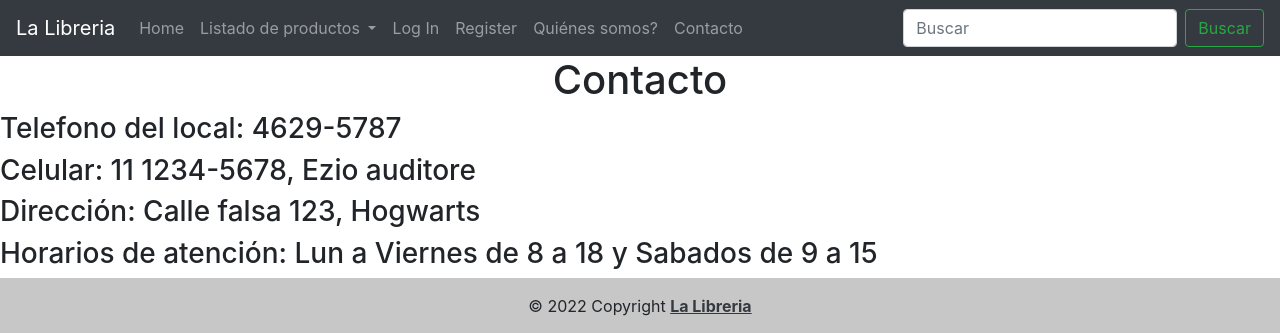
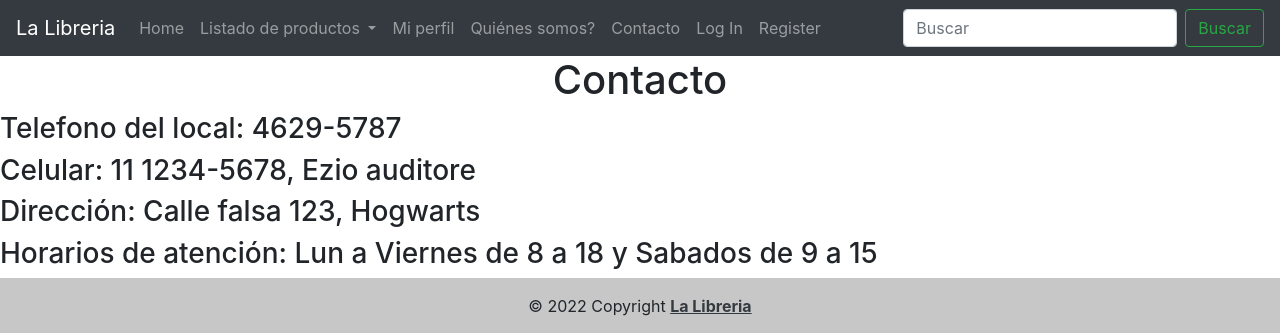
Before and after one commit to nachobugallo/Entrega1Bugallo, a Django app: page /contacto/ in a window 1280 px wide. Shown: the top 333 px of the page. Run offline with Django 4.2, Linux system fonts and the light colour scheme.

Commit message:
navbar updt

```diff
--- a/Nucleo/Proyecto/urls.py
+++ b/Nucleo/Proyecto/urls.py
@@ -31,7 +31,7 @@ urlpatterns = [
     path('users/login/', login_request, name = 'login'),
     path('users/register/', register, name='register'),
     path('users/logout/', LogoutView.as_view(template_name  = 'users/logout.html'), name = 'logout'),
-    path('users/my_profile', my_profile, name = 'my_profile'),
+    path('users/my_profile/', my_profile, name = 'my_profile'),
     path('about/', quienes_somos, name = 'quienes_somos'),
     path('productos/create-prod/', create_product, name="createprod"),
     path('productos/delete_product/<int:pk>/', delete_product, name="delete_product"),
--- a/Nucleo/templates/base.html
+++ b/Nucleo/templates/base.html
@@ -33,6 +33,15 @@
           <div class="dropdown-menu">
             <a class="dropdown-item" href="/productos/lista-prod/">Bookshelf</a>
 
+        <li class="nav-item">
+          <a class="nav-link" href="/users/my_profile/">Mi perfil</a>
+        </li>
+        <li class="nav-item">
+          <a class="nav-link" href="/about/">Quiénes somos?</a>
+        </li>
+        <li class="nav-item">
+          <a class="nav-link" href="/contacto/">Contacto</a>
+        </li>
         {%if request.user.is_authenticated %}
         <li class="nav-item">
           <a class="nav-link" href="/users/logout/">Logout</a>
@@ -45,13 +54,6 @@
             <a class="nav-link" href="/users/register/">Register</a>
         </li>
         {%endif%}
-        <li class="nav-item">
-          <a class="nav-link" href="/about/">Quiénes somos?</a>
-        </li>
-        <li class="nav-item">
-          <a class="nav-link" href="/contacto/">Contacto</a>
-        </li>
-
 
       </ul>
       <form class="form-inline my-2 my-lg-0" action="/productos/search-prod/" method="GET">
--- a/Nucleo/users/views.py
+++ b/Nucleo/users/views.py
@@ -47,7 +47,7 @@ def register(request):
 @login_required
 def my_profile(request):
     if request.user.is_authenticated:
-        return render(request, 'users/myprofile.html')
+        return render(request, 'users/my_profile.html')
 
 #def my_profile(request):
 #
```
Also changed, not shown: Nucleo/db.sqlite3.
